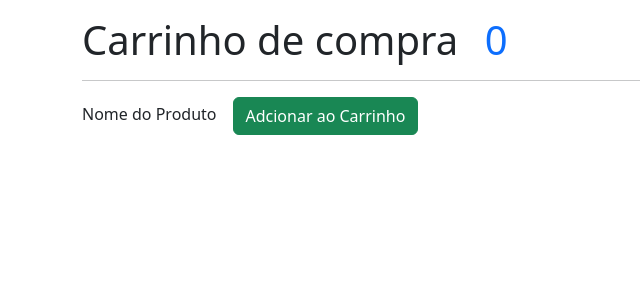
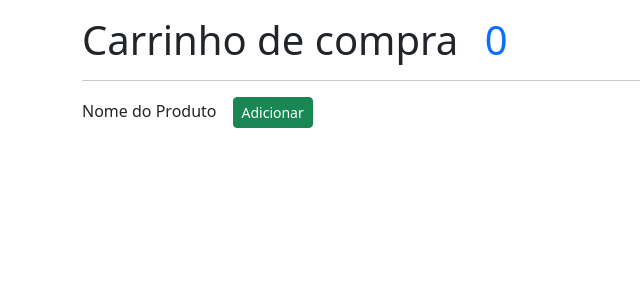
Before and after one commit to TalysonSoares/reactProject, a React (Create React App) app: page / in a window 1280 px wide. Shown: the top 300 px of the page, without its empty margins (0-640 px from the left). Built offline with nearby package versions, Linux system fonts and the light colour scheme.

Commit message:
resolvendo problema do botão antigo não funcionar sem useContext

```diff
--- a/src/App.js
+++ b/src/App.js
@@ -20,9 +20,11 @@ export default function App () {
       <div>
         <span className="me-3">Nome do Produto</span>
 
-        <Button onClick={add} cor="success">
+        <button className="btn btn-success btn-sm" onClick={add}>Adicionar</button>
+
+        {/* <Button onClick={add} cor="success">
           Adcionar ao Carrinho
-        </Button>
+        </Button> */}
       </div>
     </div>
   )
```
